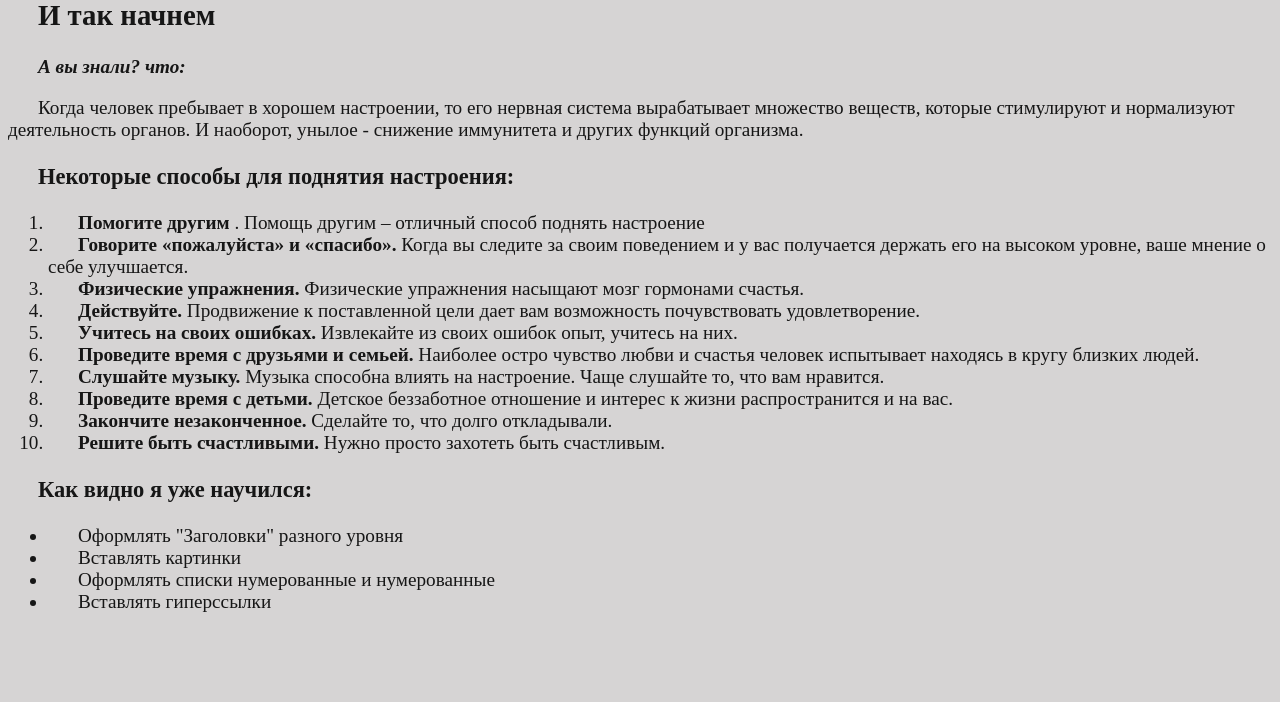
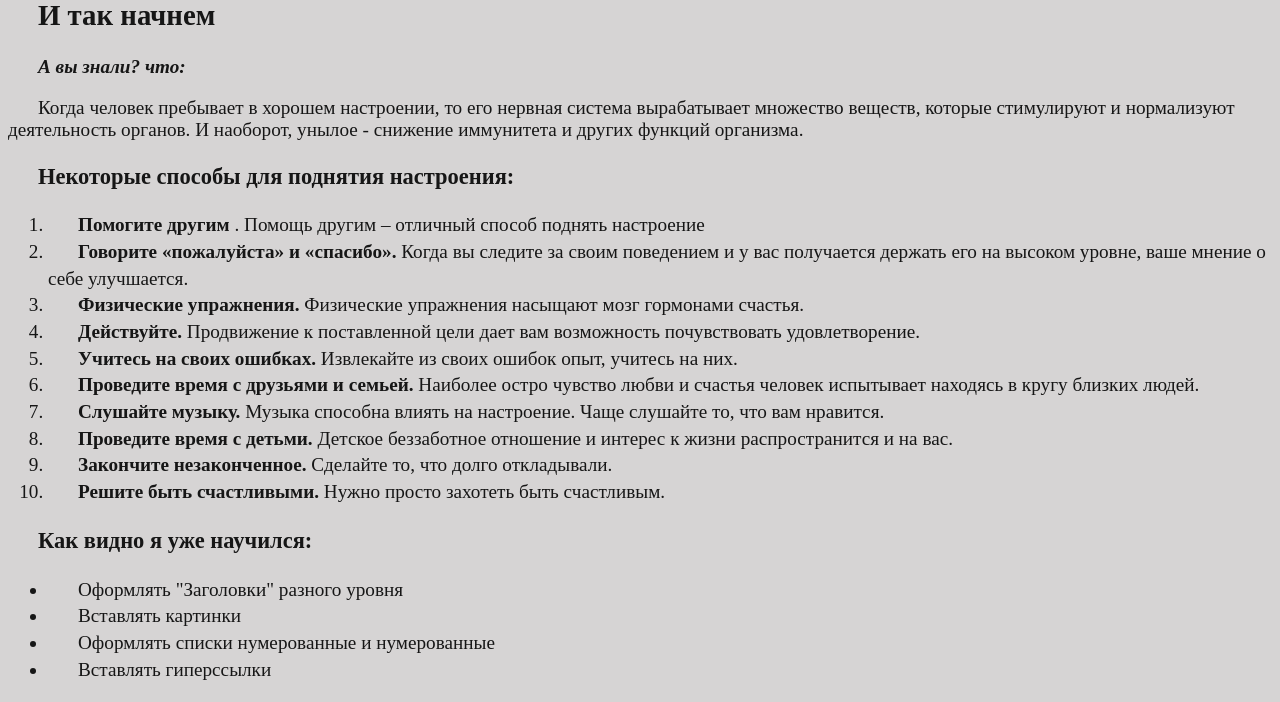
Before and after one commit to Bars-Aleksandr/GB_WEB-Technology_HW, a PHP site: page / in a window 1280 px wide. Shown: the part 1151-1853 px from the top of the page. Before the commit the page ends 1763 px from the top, so only its background shows below. Run offline with PHP 8.4, Linux system fonts and the light colour scheme.

Commit message:
styles for index.html HW seminar2 - after verification

```diff
--- a/seminar2/styles/style.css
+++ b/seminar2/styles/style.css
@@ -12,3 +12,9 @@ body {
     display: block;
     margin: 0 auto;
 }
+
+.line_sp {
+    line-height: 20pt;
+}
+
+/* шрифт 12 пунктов */
```
